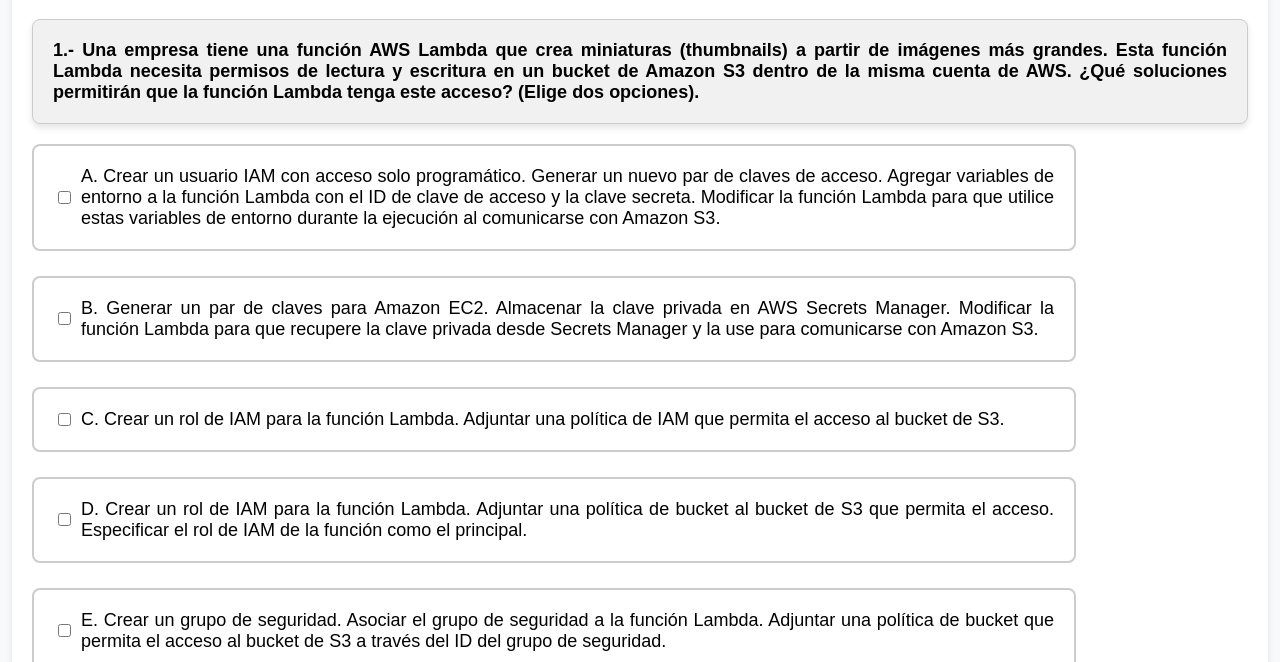
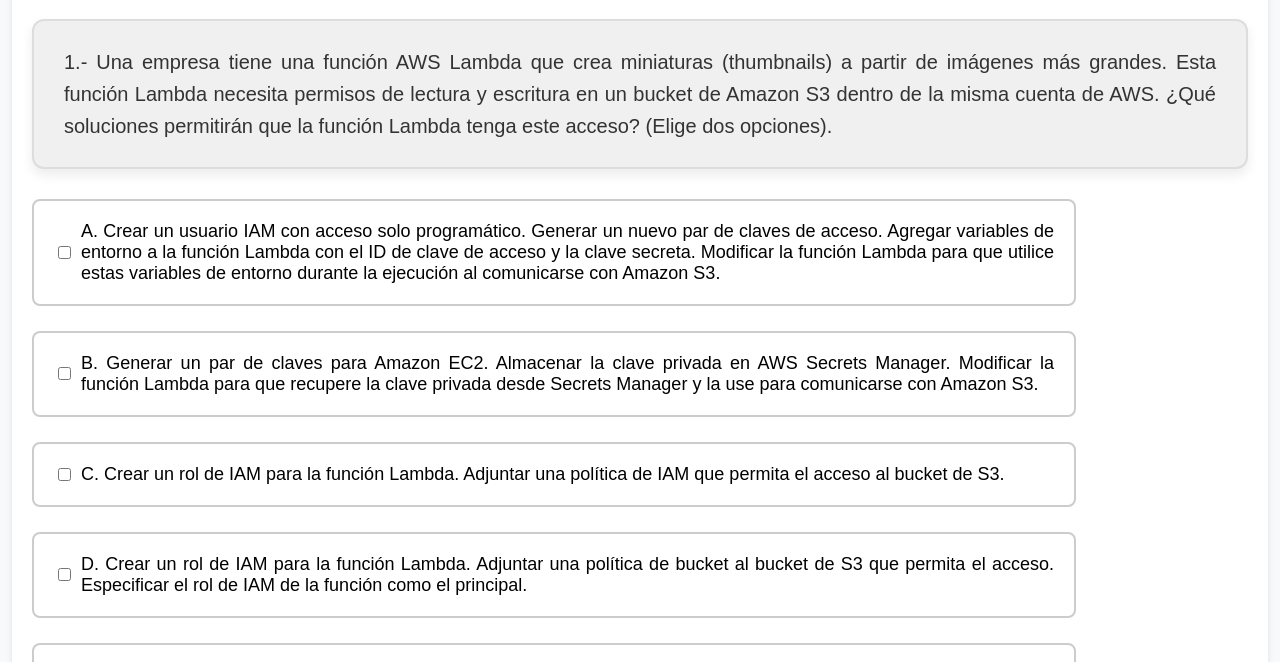
Before and after one commit to eesa14/aws3curity, a plain HTML site: page index.html in a window 1280 px wide. Shown: the part 101-763 px from the top of the page. Drawn offline with Linux system fonts and the light colour scheme.

Commit message:
Add files via upload

```diff
--- a/index.html
+++ b/index.html
@@ -26,21 +26,22 @@
         }
 
         .pregunta {
-            margin-bottom: 20px;
-            padding: 20px;
-            border: 1px solid #ccc;
-            background: #f1f1f1;
-            border-radius: 8px;
-            box-shadow: 0px 4px 6px rgba(0, 0, 0, 0.1);
-            font-weight: bold;
+            margin-bottom: 30px;
+            padding: 25px 30px;
+            border: 2px solid #ddd;
+            background: #f0f0f0; /* color más oscuro para destacar */
+            border-radius: 12px;
+            box-shadow: 0 6px 12px rgba(0, 0, 0, 0.08);
+            font-size: 20px;
+            line-height: 1.6;
             text-align: justify;
-            font-size: 18px;
-            transition: transform 0.2s ease-out, box-shadow 0.2s ease-out;
+            color: #333;
+            transition: all 0.3s ease;
         }
 
         .pregunta:hover {
-            transform: translateY(-3px); /* ✅ Hace que el recuadro "flote" */
-            box-shadow: 0px 6px 12px rgba(0, 0, 0, 0.2);
+            transform: translateY(-3px);
+            box-shadow: 0 8px 16px rgba(0, 0, 0, 0.15);
         }
 
         .opciones {
@@ -66,7 +67,7 @@
         }
 
         .opcion:hover {
-            transform: translateY(-3px); /* ✅ Efecto flotante en respuestas */
+            transform: translateY(-3px);
             box-shadow: 0px 6px 12px rgba(0, 0, 0, 0.2);
         }
 
```
